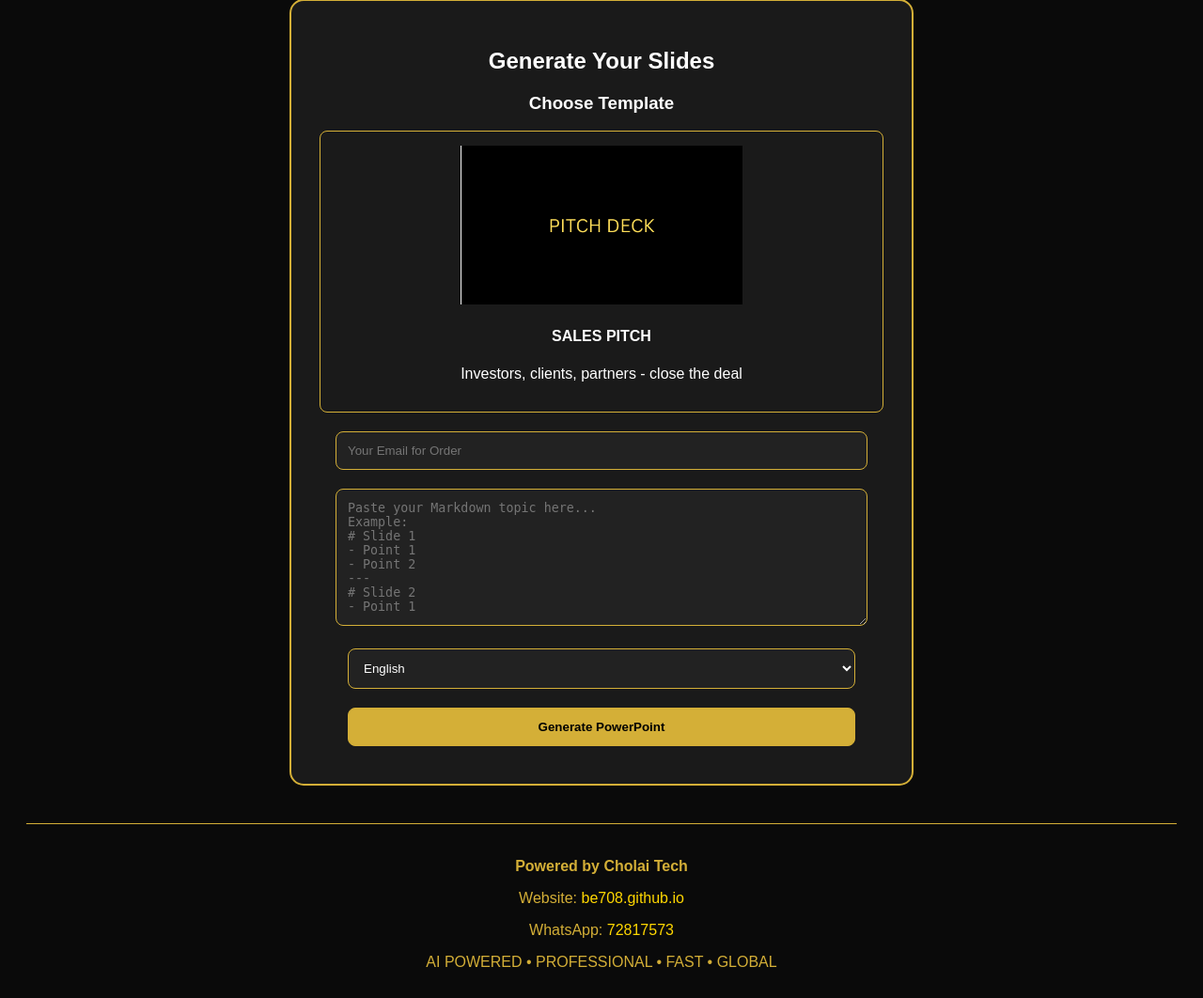
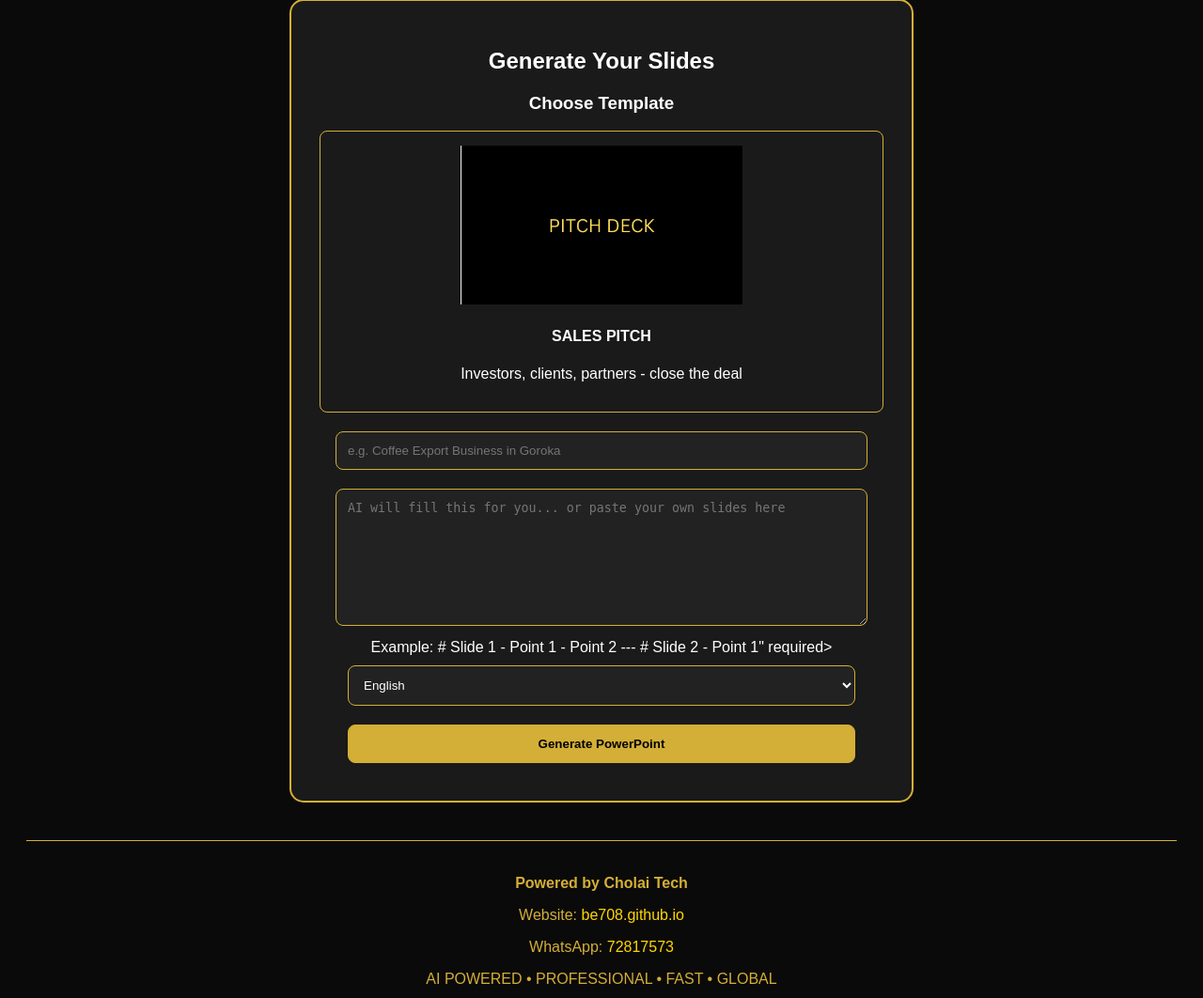
Before and after one commit to be708/Cholai-Slides, a Flask app: page / in a window 1280 px wide. Shown: the part 297-1359 px from the top of the page at 94% size. Before the commit the page ends 1326 px from the top, so only its background shows below. Run offline with Flask 3, Linux system fonts and the light colour scheme.

Commit message:
Modify form fields in index.html
Updated input fields for email and topic in the form.

```diff
--- a/templates/index.html
+++ b/templates/index.html
@@ -32,8 +32,12 @@
     <input type="hidden" name="template" value="template02">
 </div>
         <form action="/generate" method="post">
-            <input type="email" name="email" placeholder="Your Email for Order" required>
-            <textarea name="topic" rows="8" placeholder="Paste your Markdown topic here...
+        <input type="text" name="topic" placeholder="e.g. Coffee Export Business in Goroka" required
+style="padding:12px; margin-bottom:10px;">
+
+<textarea name="markdown" rows="8" placeholder="AI will fill this for you... or paste your own slides here">
+</textarea>
+
 Example:
 # Slide 1
 - Point 1
```
